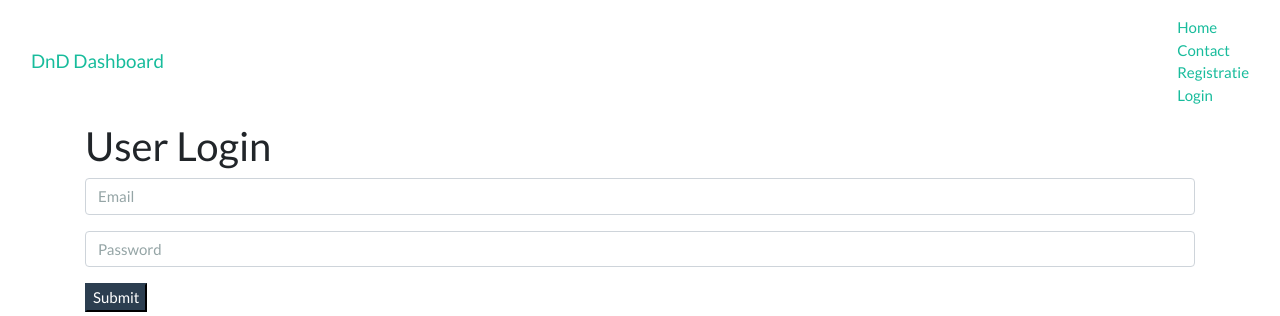
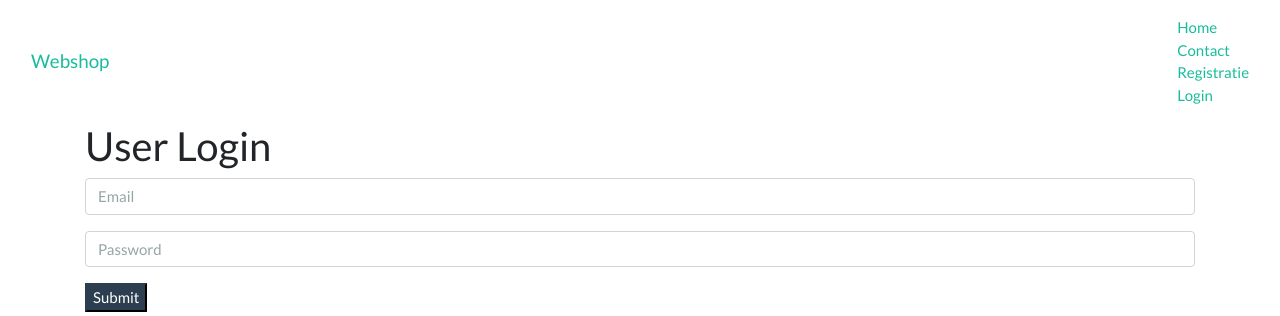
Before and after one commit to Grondwortel/webshop, a CodeIgniter app: page /webshop/users/login in a window 1280 px wide. Shown: the top 316 px of the page. Run offline with CodeIgniter, Linux system fonts and the light colour scheme.

Commit message:
added a small fix in the wording of the header

```diff
--- a/application/views/templates/header.php
+++ b/application/views/templates/header.php
@@ -8,7 +8,7 @@
 <nav class="navbar navbar-inverse">
   <div class="container-fluid">
     <div class="navbar-header">
-      <a class="navbar-brand" href="#">DnD Dashboard</a>
+      <a class="navbar-brand" href="#">Webshop</a>
     </div>
 
 
```
